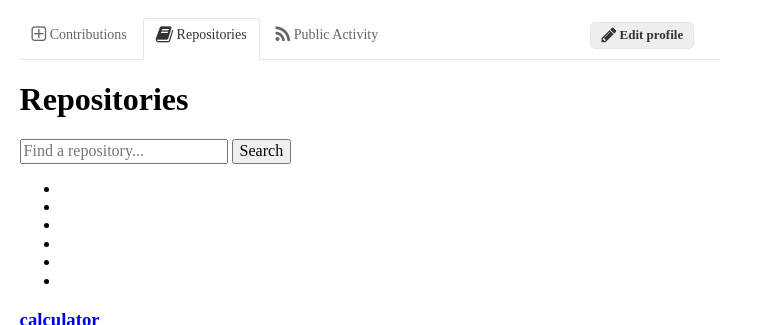
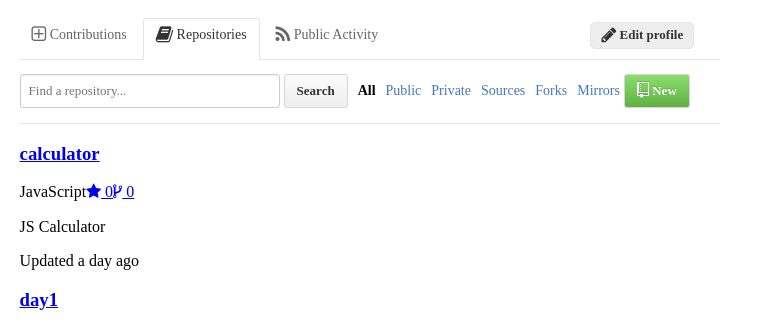
Before and after one commit to bhare1987/githubPage, a website: page index.html in a window 1280 px wide. Both pictures are taken after a click on the item "Repositories". Shown: the part 49-374 px from the top of the page, 394-1162 px from the left. Drawn offline with nearby package versions, Linux system fonts and the light colour scheme.

Commit message:
updated styles

```diff
--- /dev/null
+++ b/css/_repositories.scss
@@ -0,0 +1,81 @@
+header{
+  padding: 15px 0;
+  border-bottom: $githubGrayBorder;
+  input[type="text"] {
+    width: 260px;
+    min-height: 34px;
+    padding: 7px 8px;
+    font-size: 13px;
+    color: #333;
+    vertical-align: middle;
+    background-color: #fff;
+    background-repeat: no-repeat;
+    background-position: right 8px center;
+    border: 1px solid #ccc;
+    border-radius: 3px;
+    outline: none;
+    box-shadow: inset 0 1px 2px rgba(0,0,0,0.075);
+  }
+  input[type="submit"] {
+    position: relative;
+    display: inline-block;
+    padding: 6px 12px;
+    font-size: 13px;
+    font-weight: bold;
+    line-height: 20px;
+    color: #333;
+    white-space: nowrap;
+    vertical-align: middle;
+    cursor: pointer;
+    background-color: #eee;
+    background-image: -webkit-linear-gradient(#fcfcfc, #eee);
+    background-image: linear-gradient(#fcfcfc, #eee);
+    border: 1px solid #d5d5d5;
+    border-radius: 3px;
+    -webkit-user-select: none;
+    -moz-user-select: none;
+    -ms-user-select: none;
+    user-select: none;
+    -webkit-appearance: none;
+  }
+  ul {
+    display: inline-block;
+    list-style-type: none;
+    margin: 0;
+    padding: 0;
+    a {
+      color: $githubBlue;
+      text-decoration: none;
+      font-size: 14px;
+      &.selected {
+        font-weight: bold;
+        color: #000;
+      }
+      li {
+        display: inline-block;
+        margin-left: 6px;
+      }
+    }
+  }
+  div.newButton {
+      display: inline-block;
+      background-image: -webkit-linear-gradient(#8add6d, #60b044);
+      background-image: -o-linear-gradient(#8add6d, #60b044);
+      background-image: linear-gradient(#8add6d, #60b044);
+      background-color: #60b044;
+      border-color: #5ca941;
+      color: #fff;
+      text-shadow: 0 -1px 0 rgba(0,0,0,0.15);
+      border-radius: 3px;
+      padding: 6px 12px;
+      font-size: 13px;
+      font-weight: bold;
+      line-height: 20px;
+      vertical-align: middle;
+      border: 1px solid #d5d5d5;
+      &:hover {
+        cursor: pointer;
+        background-image: linear-gradient(#79d858, #569e3d);
+      }
+    }
+}
--- a/css/styles.scss
+++ b/css/styles.scss
@@ -3,3 +3,5 @@
 @import "_mainNav";
 @import "_sidebar";
 @import "_mainContainer";
+@import "_repositories";
+@import "_publicActivity";
--- a/index.html
+++ b/index.html
@@ -75,19 +75,18 @@
             Lorem ipsum dolor sit amet, consectetur adipisicing elit. Doloribus laborum nostrum veritatis, nulla nesciunt totam praesentium sed beatae modi unde illum, dicta amet, fugiat quas delectus, reiciendis eligendi et nihil.
           </section>
           <section class="repositories">
-            <h1>Repositories</h1>
             <header>
               <input type="text" name="repoSearch" placeholder="Find a repository...">
               <input type="submit" name="Search" value="Search">
               <ul>
-                <li></li>
-                <li></li>
-                <li></li>
-                <li></li>
-                <li></li>
-                <li></li>
+                <a href="#" class="selected"><li>All</li></a>
+                <a href="#"><li>Public</li></a>
+                <a href="#"><li>Private</li></a>
+                <a href="#"><li>Sources</li></a>
+                <a href="#"><li>Forks</li></a>
+                <a href="#"><li>Mirrors</li></a>
               </ul>
-              <div class="newButton"></div>
+              <div class="newButton"><span class="octicon octicon-repo"></span> New</div>
             </header>
           </section>
           <section class="publicActivity">
```
Also changed, not shown: css/_publicActivity.scss (added), css/styles.css.
